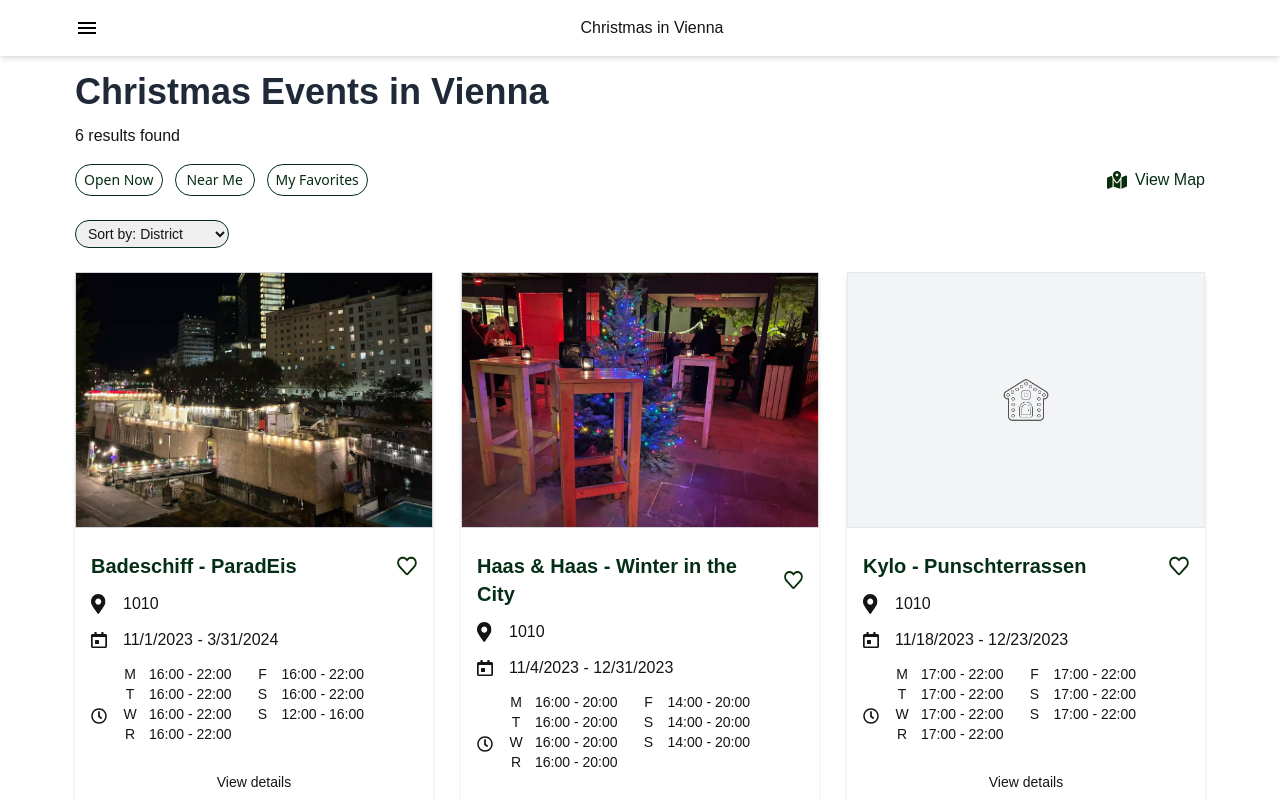
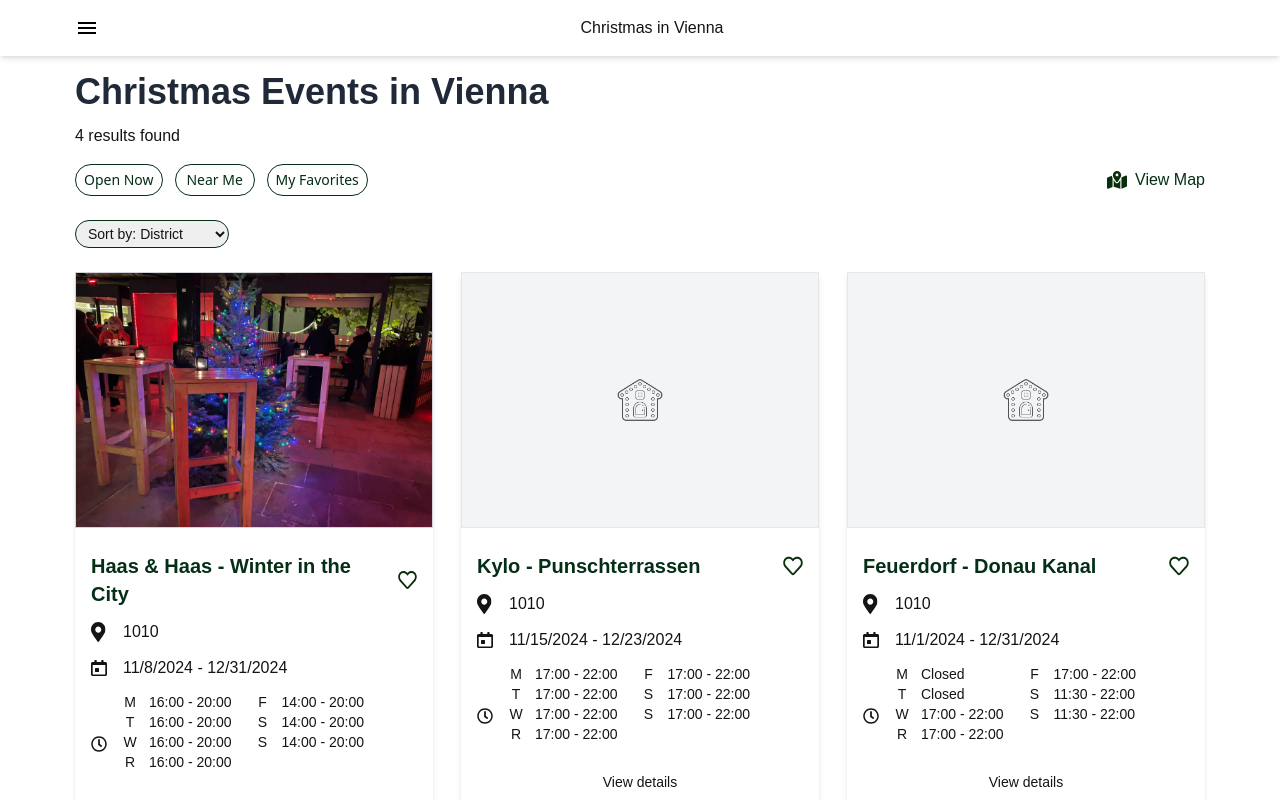
Before and after one commit to kramire/vienna-christmas-markets, a Next.js app: page /events in a window 1280 px wide. Shown: the top 800 px of the page. Built offline with nearby package versions, Linux system fonts and the light colour scheme.

Commit message:
update data for 2024

```diff
--- a/src/app/events/layout.tsx
+++ b/src/app/events/layout.tsx
@@ -1,6 +1,6 @@
 import { Metadata } from 'next'
 
-const META_TITLE = 'Vienna Christmas Events - Updated 2023'
+const META_TITLE = 'Vienna Christmas Events - Updated 2024'
 const META_DESCRIPTION = "Discover this year's seaonal activites across Vienna at various restaurants and popups. Read about each event's offerings, opening hours, location."
 
 export const metadata: Metadata = {
--- a/src/app/layout.tsx
+++ b/src/app/layout.tsx
@@ -3,7 +3,7 @@ import Header from '../components/header'
 import { Metadata } from 'next'
 import { MaxWidthContainer } from '../components/MaxWidthContainer'
 
-const META_TITLE = 'Vienna Christmas Markets 2023'
+const META_TITLE = 'Vienna Christmas Markets 2024'
 const META_DESCRIPTION = "A list of this year's Christmas markets in Vienna, Austria."
 
 export const metadata: Metadata = {
--- a/src/app/markets/layout.tsx
+++ b/src/app/markets/layout.tsx
@@ -1,6 +1,6 @@
 import { Metadata } from 'next'
 
-const META_TITLE = 'Vienna Christmas Markets - Updated 2023'
+const META_TITLE = 'Vienna Christmas Markets - Updated 2024'
 const META_DESCRIPTION = "Discover over 15 seasonal markets this year in Vienna. Read about each market's offerings, opening hours, location."
 
 export const metadata: Metadata = {
--- a/src/app/visits/components/visitedToggle.tsx
+++ b/src/app/visits/components/visitedToggle.tsx
@@ -8,7 +8,7 @@ import Image from 'next/image'
 const CircleCheckSolid = '/circleCheckSolid.svg'
 const CircleCheck = '/circleCheck.svg'
 
-const VISITED_MARKETS_LOCAL_STORAGE_KEY = 'visitedMarkets_2023'
+const VISITED_MARKETS_LOCAL_STORAGE_KEY = 'visitedMarkets_2024'
 
 interface Props {
   marketId: number
--- a/src/data.json
+++ b/src/data.json
@@ -3,7 +3,7 @@
     "id": 1,
     "slug": "mq",
     "name": "Winter MQ",
-    "isActive": true,
+    "isActive": false,
     "district": "1070",
     "address": "Museumsplatz 1",
     "coordinates": { "lat": 48.202836, "lng": 16.358979 },
@@ -31,16 +31,16 @@
     "district": "1070",
     "address": "Spittelberggasse",
     "coordinates": { "lat": 48.203344, "lng": 16.355455 },
-    "start": "11/16/2023",
-    "end": "12/23/2023",
+    "start": "11/16/2024",
+    "end": "12/23/2024",
     "times": [
-      ["14:00", "21:00"],
-      ["14:00", "21:00"],
-      ["14:00", "21:00"],
-      ["14:00", "21:00"],
       ["14:00", "21:30"],
-      ["10:00", "21:30"],
-      ["10:00", "21:00"]
+      ["14:00", "21:30"],
+      ["14:00", "21:30"],
+      ["14:00", "21:30"],
+      ["14:00", "21:30"],
+      ["11:00", "21:30"],
+      ["11:00", "21:30"]
     ],
     "website": "https://spittelberg.at/",
     "imgUrl": "",
@@ -55,8 +55,8 @@
     "district": "1180",
     "address": "Hasenauerstraße",
     "coordinates": { "lat": 48.234781, "lng": 16.333768 },
-    "start": "11/10/2023",
-    "end": "12/23/2023",
+    "start": "11/15/2024",
+    "end": "12/23/2024",
     "times": [
       ["15:00", "22:00"],
       ["15:00", "22:00"],
@@ -79,8 +79,8 @@
     "district": "1010",
     "address": "Stephansplatz",
     "coordinates": { "lat": 48.20824, "lng": 16.37247 },
-    "start": "11/10/2023",
-    "end": "12/26/2023",
+    "start": "11/8/2024",
+    "end": "12/26/2024",
     "times": [
       ["11:00", "21:00"],
       ["11:00", "21:00"],
@@ -90,7 +90,7 @@
       ["11:00", "21:00"],
       ["11:00", "21:00"]
     ],
-    "website": "https://www.weihnachtsdorf.at/stephansplatz/",
+    "website": "https://www.weihnachtsdorf.at/",
     "imgUrl": "",
     "type": "MARKET",
     "offerings": ["OFFERING_GASTRONOMY", "OFFERING_SHOPPING"]
@@ -99,20 +99,20 @@
     "id": 5,
     "slug": "genussmarkt",
     "name": "Advent-Genussmarkt bei der Oper",
-    "isActive": false,
+    "isActive": true,
     "district": "1010",
     "address": "",
     "coordinates": { "lat": 48.202518, "lng": 16.371 },
-    "start": "11/11/2022",
-    "end": "12/31/2022",
+    "start": "11/15/2024",
+    "end": "12/31/2024",
     "times": [
-      ["11:00", "21:00"],
-      ["11:00", "21:00"],
-      ["11:00", "21:00"],
-      ["11:00", "21:00"],
-      ["11:00", "21:00"],
-      ["11:00", "21:00"],
-      ["11:00", "21:00"]
+      ["12:00", "21:00"],
+      ["12:00", "21:00"],
+      ["12:00", "21:00"],
+      ["12:00", "21:00"],
+      ["12:00", "21:00"],
+      ["12:00", "21:00"],
+      ["12:00", "21:00"]
     ],
     "website": "http://www.adventgenussmarkt.at/",
     "imgUrl": "",
@@ -127,8 +127,8 @@
     "district": "1090",
     "address": "Alser Straße & Spitalgasse",
     "coordinates": { "lat": 48.215582, "lng": 16.352607 },
-    "start": "11/10/2023",
-    "end": "12/23/2023",
+    "start": "11/15/2024",
+    "end": "12/23/2024",
     "times": [
       ["14:00", "22:00"],
       ["14:00", "22:00"],
@@ -138,7 +138,7 @@
       ["11:00", "23:00"],
       ["11:00", "20:00"]
     ],
-    "website": "https://www.weihnachtsdorf.at/campus-universitaet-wien/",
+    "website": "https://www.weihnachtsdorf.at/",
     "imgUrl": "",
     "type": "MARKET",
     "offerings": ["OFFERING_GASTRONOMY", "OFFERING_SHOPPING", "OFFERING_CURLING"]
@@ -151,8 +151,8 @@
     "district": "1010",
     "address": "Am Hof",
     "coordinates": { "lat": 48.210857, "lng": 16.367494 },
-    "start": "11/10/2023",
-    "end": "12/23/2023",
+    "start": "11/15/2024",
+    "end": "12/23/2024",
     "times": [
       ["11:00", "21:00"],
       ["11:00", "21:00"],
@@ -175,8 +175,8 @@
     "district": "1010",
     "address": "Burgring",
     "coordinates": { "lat": 48.204682, "lng": 16.361063 },
-    "start": "11/15/2023",
-    "end": "12/31/2023",
+    "start": "11/13/2024",
+    "end": "12/31/2024",
     "times": [
       ["11:00", "21:00"],
       ["11:00", "21:00"],
@@ -186,7 +186,7 @@
       ["11:00", "22:00"],
       ["11:00", "21:00"]
     ],
-    "website": "https://www.weihnachtsdorf.at/weihnachtsdorf-maria-theresien-platz/",
+    "website": "https://www.weihnachtsdorf.at/",
     "imgUrl": "",
     "type": "MARKET",
     "offerings": ["OFFERING_GASTRONOMY", "OFFERING_SHOPPING"]
@@ -215,8 +215,8 @@
     "district": "1220",
     "address": "Quadenstraße 15",
     "coordinates": { "lat": 48.238924, "lng": 16.474131 },
-    "start": "11/23/2023",
-    "end": "12/23/2023",
+    "start": "11/14/2024",
+    "end": "12/22/2024",
     "times": [null, null, null, ["10:00", "20:00"], ["10:00", "20:00"], ["10:00", "20:00"], ["10:00", "20:00"]],
     "website": "https://www.wien.gv.at/umwelt/parks/blumengaerten-hirschstetten/weihnachten.html",
     "imgUrl": "",
@@ -231,8 +231,8 @@
     "district": "1030",
     "address": "Prinz-Eugen-Straße 27",
     "coordinates": { "lat": 48.191807, "lng": 16.380843 },
-    "start": "11/17/2023",
-    "end": "12/31/2023",
+    "start": "11/15/2024",
+    "end": "12/31/2024",
     "times": [
       ["11:00", "21:00"],
       ["11:00", "21:00"],
@@ -242,7 +242,7 @@
       ["10:00", "21:00"],
       ["10:00", "21:00"]
     ],
-    "website": "https://www.weihnachtsdorf.at/schloss-belvedere/",
+    "website": "https://www.weihnachtsdorf.at/",
     "imgUrl": "",
     "type": "MARKET",
     "offerings": ["OFFERING_GASTRONOMY", "OFFERING_SHOPPING"]
@@ -255,8 +255,8 @@
     "district": "1090",
     "address": "Fürstengasse 1",
     "coordinates": { "lat": 48.22227, "lng": 16.359773 },
-    "start": "11/17/2023",
-    "end": "12/23/2023",
+    "start": "11/15/2024",
+    "end": "12/23/2024",
     "times": [
       ["14:00", "21:00"],
       ["14:00", "21:00"],
@@ -279,8 +279,8 @@
     "district": "1010",
     "address": "Freyung 7",
     "coordinates": { "lat": 48.211618, "lng": 16.36557 },
-    "start": "11/17/2023",
-    "end": "12/23/2023",
+    "start": "11/15/2024",
+    "end": "12/23/2024",
     "times": [
       ["10:00", "21:00"],
       ["10:00", "21:00"],
@@ -303,8 +303,8 @@
     "district": "1040",
     "address": "Karlsplatz 13",
     "coordinates": { "lat": 48.19861, "lng": 16.371617 },
-    "start": "11/24/2023",
-    "end": "12/23/2023",
+    "start": "11/15/2024",
+    "end": "12/23/2024",
     "times": [
       ["12:00", "20:00"],
       ["12:00", "20:00"],
@@ -323,7 +323,7 @@
     "id": 15,
     "slug": "almadvent",
     "name": "Almadvent",
-    "isActive": true,
+    "isActive": false,
     "district": "1020",
     "address": "Messeplatz 1",
     "coordinates": { "lat": 48.217274, "lng": 16.40742 },
@@ -351,8 +351,8 @@
     "district": "1130",
     "address": "Schönbrunner Schloßstraße 47",
     "coordinates": { "lat": 48.186191, "lng": 16.312962 },
-    "start": "11/18/2023",
-    "end": "1/4/2024",
+    "start": "11/8/2024",
+    "end": "1/6/2025",
     "times": [
       ["10:00", "21:00"],
       ["10:00", "21:00"],
@@ -362,7 +362,7 @@
       ["10:00", "21:00"],
       ["10:00", "21:00"]
     ],
-    "website": "https://www.schoenbrunn.at/veranstaltungen/alle-veranstaltungen/event/kultur-und-weihnachtsmarkt-schloss-schoenbrunn",
+    "website": "https://www.imperial-markets.at/maerkte/weihnachtsmarkt-schloss-schoenbrunn",
     "imgUrl": "",
     "type": "MARKET",
     "offerings": ["OFFERING_GASTRONOMY", "OFFERING_SHOPPING"]
@@ -375,17 +375,9 @@
     "district": "1010",
     "address": "Rathausplatz",
     "coordinates": { "lat": 48.210641, "lng": 16.358914 },
-    "start": "11/10/2023",
-    "end": "12/26/2023",
-    "times": [
-      ["10:00", "22:00"],
-      ["10:00", "22:00"],
-      ["10:00", "22:00"],
-      ["10:00", "22:00"],
-      ["10:00", "22:00"],
-      ["10:00", "22:00"],
-      ["10:00", "22:00"]
-    ],
+    "start": "11/16/2024",
+    "end": "12/26/2024",
+    "times": [],
     "website": "https://www.christkindlmarkt.at/",
     "imgUrl": "",
     "type": "MARKET",
@@ -399,8 +391,8 @@
     "district": "1020",
     "address": "Riesenradplatz",
     "coordinates": { "lat": 48.216976, "lng": 16.396323 },
-    "start": "11/18/2023",
-    "end": "1/7/2024",
+    "start": "11/16/2024",
+    "end": "1/6/2025",
     "times": [
       ["12:00", "22:00"],
       ["12:00", "22:00"],
@@ -419,7 +411,7 @@
     "id": 19,
     "slug": "ottakringer",
     "name": "Ottakringer Weihnachtszauber",
-    "isActive": true,
+    "isActive": false,
     "district": "1160",
     "address": "Ottakringer Platz 1",
     "coordinates": { "lat": 48.212359, "lng": 16.3242538 },
@@ -435,7 +427,7 @@
     "id": 20,
     "slug": "badeschiff",
     "name": "Badeschiff - ParadEis",
-    "isActive": true,
+    "isActive": false,
     "district": "1010",
     "address": "Wolfgang-Schmitz-Promenade",
     "coordinates": { "lat": 48.21163, "lng": 16.381463 },
@@ -463,8 +455,8 @@
     "district": "1010",
     "address": "Stephansplatz 4",
     "coordinates": { "lat": 48.20794, "lng": 16.374048 },
-    "start": "11/4/2023",
-    "end": "12/31/2023",
+    "start": "11/8/2024",
+    "end": "12/31/2024",
     "times": [
       ["16:00", "20:00"],
       ["16:00", "20:00"],
@@ -483,7 +475,7 @@
     "id": 22,
     "slug": "usus",
     "name": "USUS - Punsch am Wasser",
-    "isActive": true,
+    "isActive": false,
     "district": "1210",
     "address": "An der Neuen Donau 1",
     "coordinates": { "lat": 48.241072, "lng": 16.398425 },
@@ -539,7 +531,7 @@
     "id": 25,
     "slug": "ikea",
     "name": "IKEA - Weihnachtsmarkt",
-    "isActive": true,
+    "isActive": false,
     "district": "1150",
     "address": "Europaplatz 1",
     "coordinates": { "lat": 48.1957757, "lng": 16.3380544 },
@@ -583,8 +575,8 @@
     "district": "1010",
     "address": "Uraniastraße 1",
     "coordinates": { "lat": 48.21164, "lng": 16.383692 },
-    "start": "11/18/2023",
-    "end": "12/23/2023",
+    "start": "11/15/2024",
+    "end": "12/23/2024",
     "times": [
       ["17:00", "22:00"],
       ["17:00", "22:00"],
@@ -636,7 +628,8 @@
     ],
     "website": "https://www.kleinod-stadtgarten.wien/",
     "imgUrl": "",
-    "type": "EVENT"
+    "type": "EVENT",
+    "offerings": ["OFFERING_GASTRONOMY"]
   },
   {
     "id": 30,
@@ -646,11 +639,28 @@
     "district": "1100",
     "address": "Arsenalstraße 10",
     "coordinates": { "lat": 48.1851114, "lng": 16.3831616 },
-    "start": "12/3/2023",
-    "end": "12/24/2023",
-    "times": [null, null, null, null, null, null, ["16:00", "22:00"]],
-    "website": "https://www.bar-aurora.at/specials",
+    "start": "12/15/2024",
+    "end": "12/26/2024",
+    "times": [["17:00", "21:00"], ["17:00", "21:00"], ["17:00", "21:00"], ["17:00", "21:00"], ["17:00", "21:00"], ["17:00", "21:00"], ["17:00", "21:00"]],
+    "website": "https://www.bar-aurora.at/weihnachten-2024-silvester-2024",
     "imgUrl": "",
-    "type": "EVENT"
+    "type": "EVENT",
+    "offerings": ["OFFERING_GASTRONOMY"]
+  },
+  {
+    "id": 31,
+    "slug": "feuerdorf-donau-kanal",
+    "name": "Feuerdorf - Donau Kanal",
+    "isActive": true,
+    "district": "1010",
+    "address": "Donau Kanal, Freda-Meissner-Blau-Promenade 1",
+    "coordinates": { "lat": 48.215714, "lng": 16.3721804 },
+    "start": "11/01/2024",
+    "end": "12/31/2024",
+    "times": [null, null, ["17:00", "22:00"], ["17:00", "22:00"], ["17:00", "22:00"], ["11:30", "22:00"], ["11:30", "22:00"]],
+    "website": "https://www.feuerdorf.at/donaukanal/",
+    "imgUrl": "",
+    "type": "EVENT",
+    "offerings": ["OFFERING_GASTRONOMY", "OFFERING_CURLING"]
   }
 ]
```
